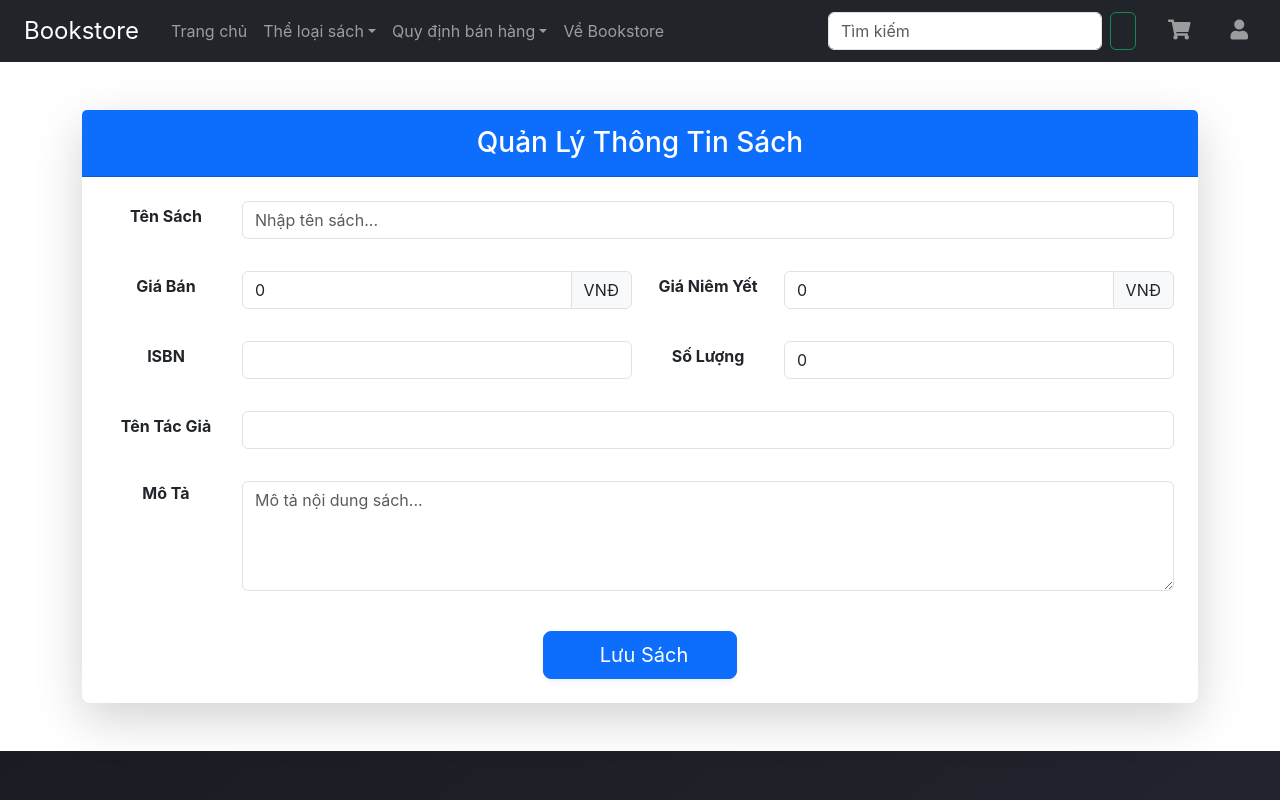
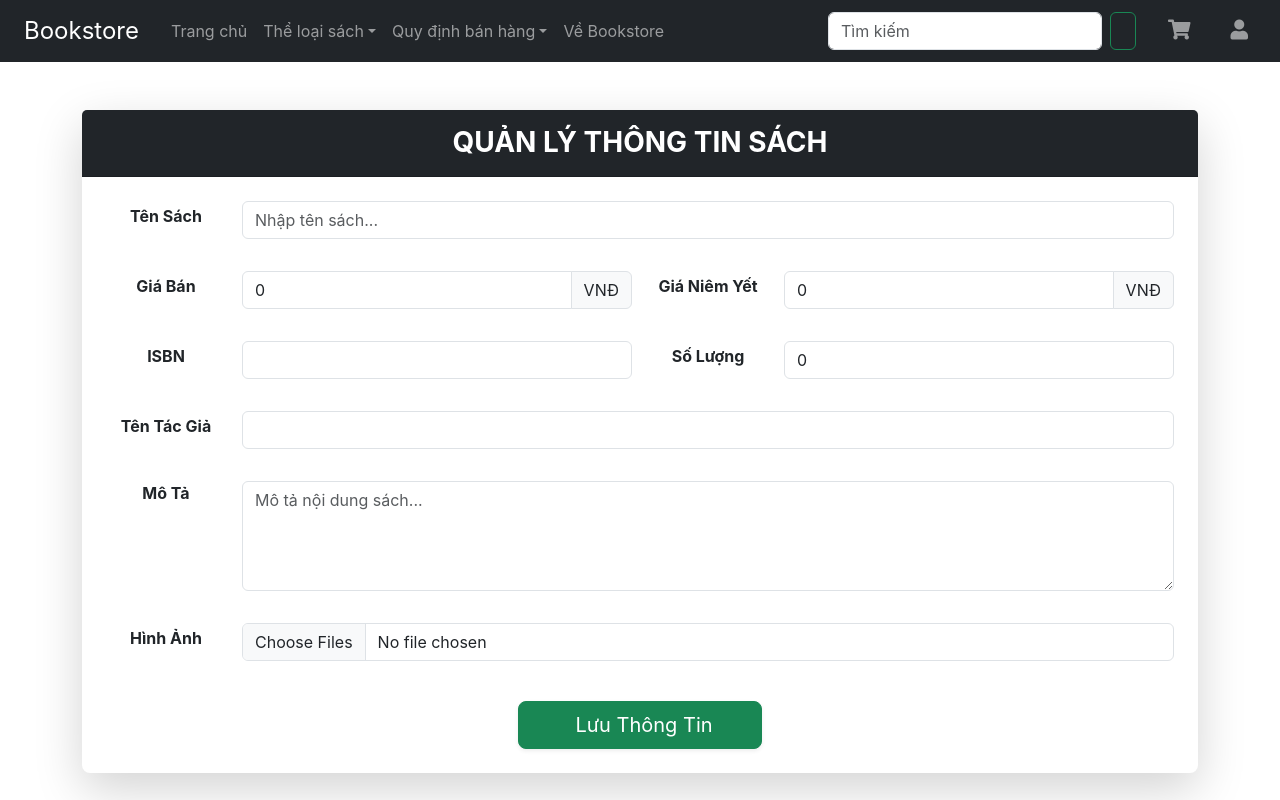
Before and after one commit to Buituananh3101/TA-webbansach_frontend, a React (Create React App) app: page /admin/sach-form in a window 1280 px wide. Shown: the top 800 px of the page. Built offline with nearby package versions, Linux system fonts and the light colour scheme; sample sign-in values are in the browser's storage.

Commit message:
Chức năng: thêm sách & thêm ảnh

```diff
--- a/src/layouts/admin/SachForm.tsx
+++ b/src/layouts/admin/SachForm.tsx
@@ -8,13 +8,38 @@ const SachForm: React.FC = () => {
         giaBan: 0,
         giaNiemYet: 0,
         moTa: '',
-        isbn:'',
+        isbn: '',
         soLuong: 0,
         tenTacGia: '',
         trungBinhXepHang: 0,
     });
 
+    const [danhSachAnh, setDanhSachAnh] = useState<string[]>([]);
+
+    // Chức năng xử lý thay đổi file ảnh và chuyển sang Base64
+    const handleImageChange = async (e: React.ChangeEvent<HTMLInputElement>) => {
+        if (e.target.files) {
+            const files = Array.from(e.target.files);
+            const base64Promises = files.map(file => {
+                return new Promise<string>((resolve, reject) => {
+                    const reader = new FileReader();
+                    reader.readAsDataURL(file);
+                    reader.onload = () => resolve(reader.result as string);
+                    reader.onerror = error => reject(error);
+                });
+            });
+            try {
+                const base64Images = await Promise.all(base64Promises);
+                setDanhSachAnh(base64Images);
+            } catch (error) {
+                console.error("Lỗi đọc file ảnh:", error);
+            }
+        }
+    };
+
+    // Chức năng xử lý gửi form (Thêm sách và ảnh)
     const handleSubmit = async (event: FormEvent) => {
+        // Lưu thông tin sách cơ bản
         event.preventDefault();
         const token = localStorage.getItem('token'); //
         try {
@@ -28,6 +53,36 @@ const SachForm: React.FC = () => {
             });
 
             if (response.ok) {
+                // Lưu danh sách hình ảnh sau khi tạo sách thành công
+                try {
+                    const sachData = await response.json();
+                    const maSachMoi = sachData.maSach;
+
+                    if (danhSachAnh.length > 0 && maSachMoi) {
+                        for (const anhBase64 of danhSachAnh) {
+                            const hinhAnhPayload = {
+                                tenHinAnh: sach.tenSach,
+                                laIcon: false,
+                                duongDan: "",
+                                duLieuAnh: anhBase64,
+                                sach: `http://localhost:8080/sach/${maSachMoi}`
+                            };
+                            await fetch("http://localhost:8080/hinh-anh", {
+                                method: 'POST',
+                                headers: {
+                                    'Content-Type': 'application/json',
+                                    'Authorization': `Bearer ${token}`
+                                },
+                                body: JSON.stringify(hinhAnhPayload)
+                            });
+                        }
+                    }
+                    setDanhSachAnh([]);
+                } catch (err) {
+                    console.error("Lỗi khi upload ảnh:", err);
+                }
+
+                // Reset form sau khi thành công
                 alert("Thêm sách thành công :)");
                 setSach({
                     maSach: 0,
@@ -51,8 +106,8 @@ const SachForm: React.FC = () => {
     return (
         <div className="container mt-5 mb-5">
             <div className="card shadow-lg border-0 rounded-3">
-                <div className="card-header bg-primary text-white py-3">
-                    <h3 className="card-title mb-0 text-center">Quản Lý Thông Tin Sách</h3>
+                <div className="card-header bg-dark text-white py-3">
+                    <h3 className="card-title mb-0 text-center text-uppercase fw-bold">Quản Lý Thông Tin Sách</h3>
                 </div>
                 <div className="card-body p-4">
                     <form onSubmit={handleSubmit}>
@@ -142,11 +197,23 @@ const SachForm: React.FC = () => {
                                     placeholder="Mô tả nội dung sách..."
                                 />
                             </div>
+
+                            {/* Input chọn file ảnh */}
+                            <div className="col-12 d-flex align-items-center mb-3">
+                                <label htmlFor="hinhAnh" className="form-label fw-bold me-3" style={{ minWidth: '120px' }}>Hình Ảnh</label>
+                                <input
+                                    className="form-control"
+                                    type="file"
+                                    multiple
+                                    accept="image/*"
+                                    onChange={handleImageChange}
+                                />
+                            </div>
                         </div>
 
                         <div className="text-center mt-4">
-                            <button className="btn btn-primary btn-lg px-5 shadow-sm" type="submit">
-                                <i className="bi bi-save me-2"></i>Lưu Sách
+                            <button className="btn btn-success btn-lg px-5 shadow-sm" type="submit">
+                                <i className="bi bi-save me-2"></i>Lưu Thông Tin
                             </button>
                         </div>
                     </form>
@@ -156,5 +223,5 @@ const SachForm: React.FC = () => {
     );
 };
 
-const SachForm_Admin =  RequireAdmin(SachForm);
+const SachForm_Admin = RequireAdmin(SachForm);
 export default SachForm_Admin;
```
